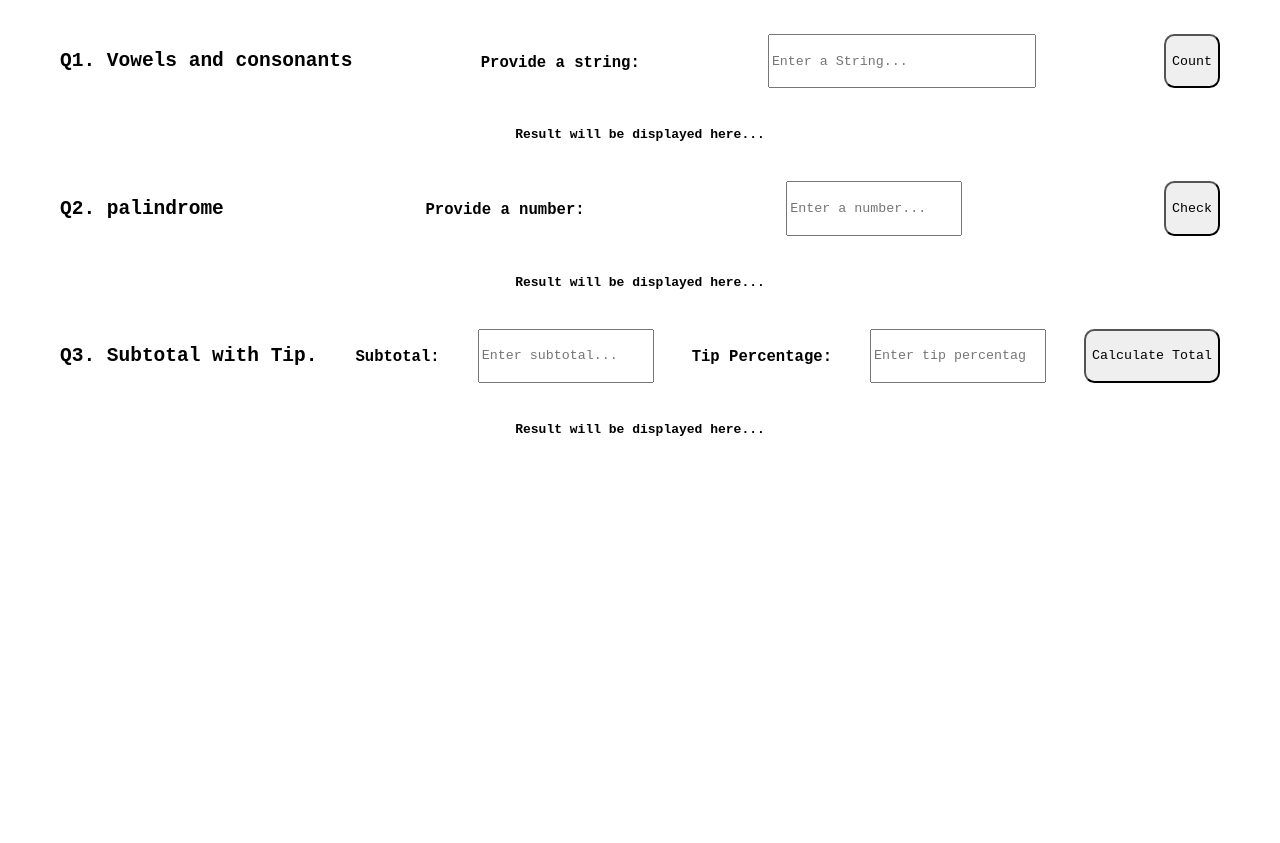
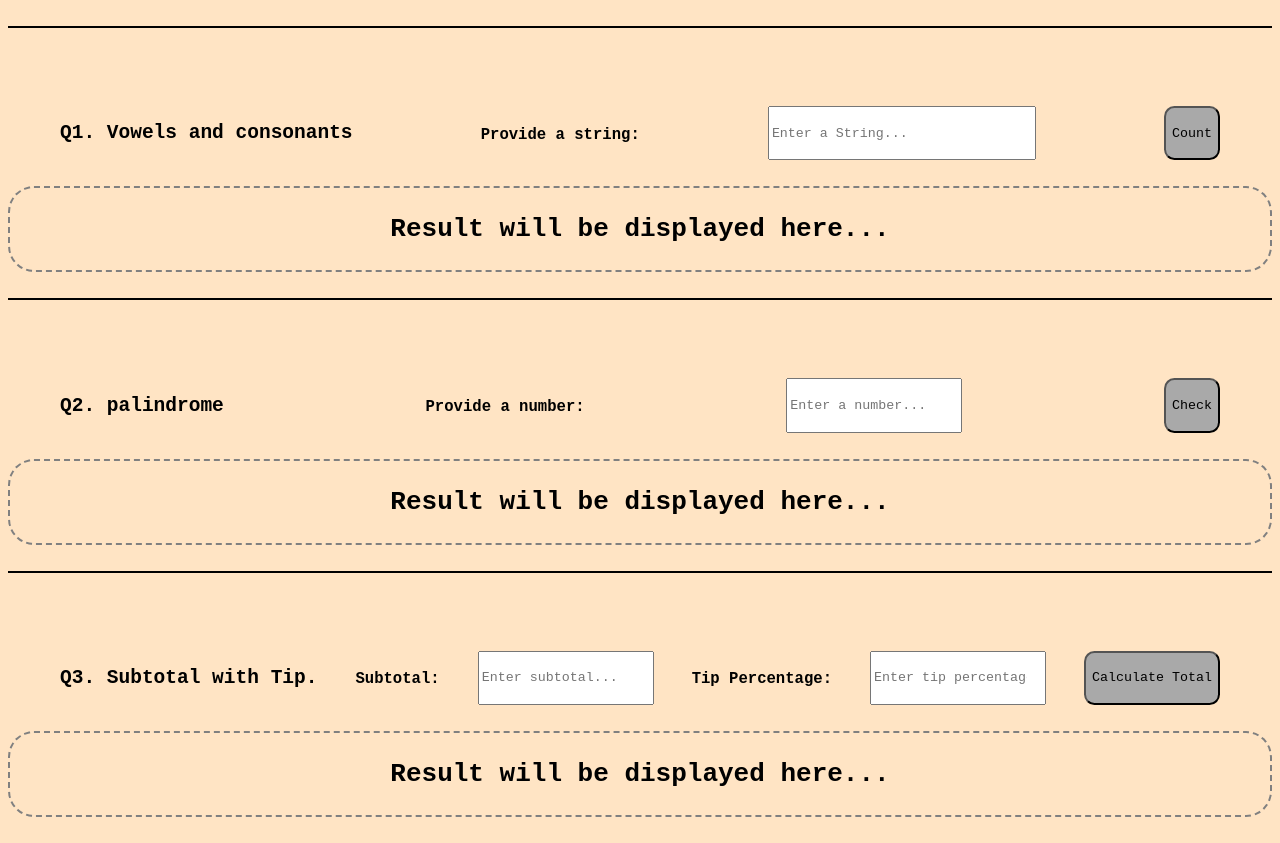
Before and after one commit to Dinakar-Cheruku/WSD_Assignment2, a plain HTML site: page index.html in a window 1280 px wide. Before the commit the page ends 800 px from the top, so only its background shows below. Drawn offline with Linux system fonts and the light colour scheme.

Commit message:
final changes to the css file

```diff
--- a/style.css
+++ b/style.css
@@ -36,17 +36,30 @@ input{
     border: 0.2rem dashed solid black;
     border-radius: 0.8rem;
     cursor: pointer;
+    background-color: darkgray;
 }
 .button:hover {
     background-color: lightgray;
     transition: 0.8s;
 }
 
-
 .result{
     display: flex;
     justify-content: center;
     font-family: monospace;
     font-weight: 800;
-    font-size: 1rem;
+    font-size: 2rem;
+    border: 0.2rem dashed gray;
+    border-radius: 2rem;
 }
+
+.container{
+    padding-top: 4rem;
+    margin-top: 2rem;
+    margin-bottom: 2rem;
+    border-top: 0.2rem solid black;
+}
+
+body{
+    background-color: bisque;
+}
```
